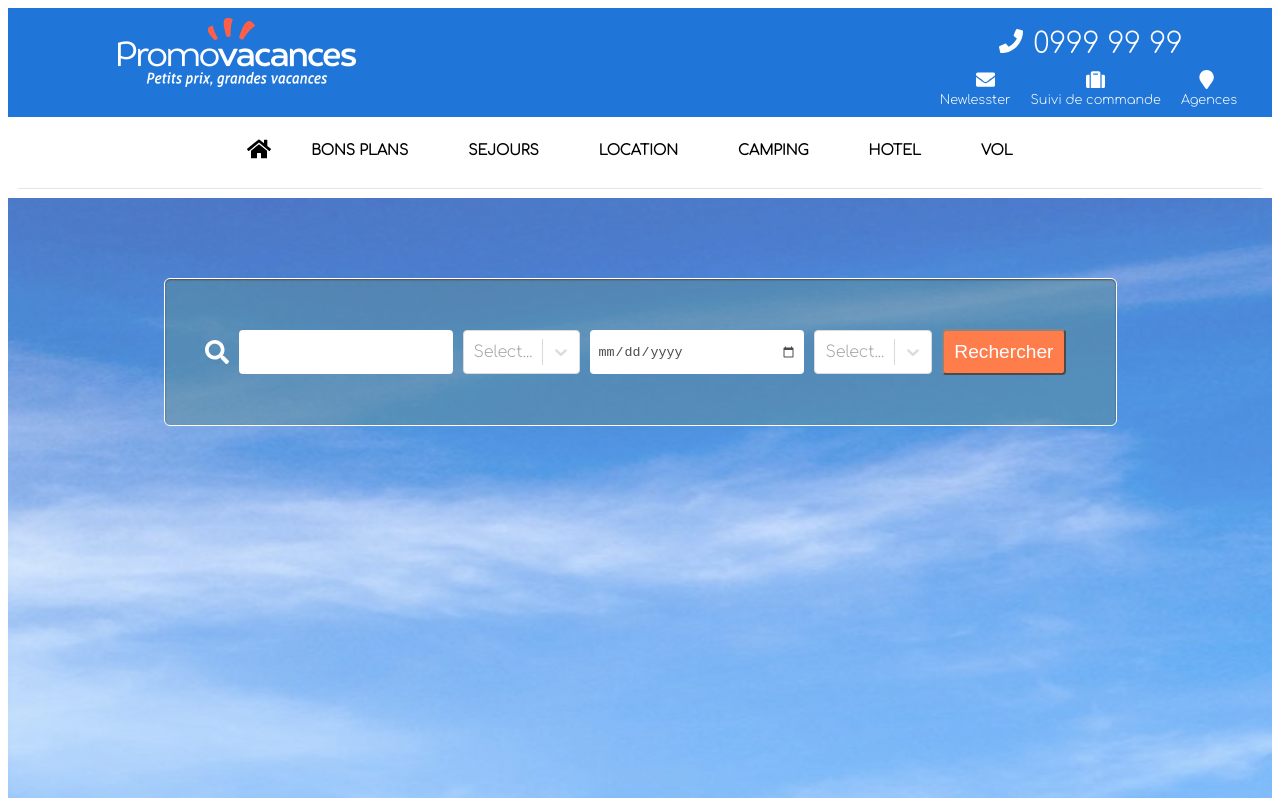
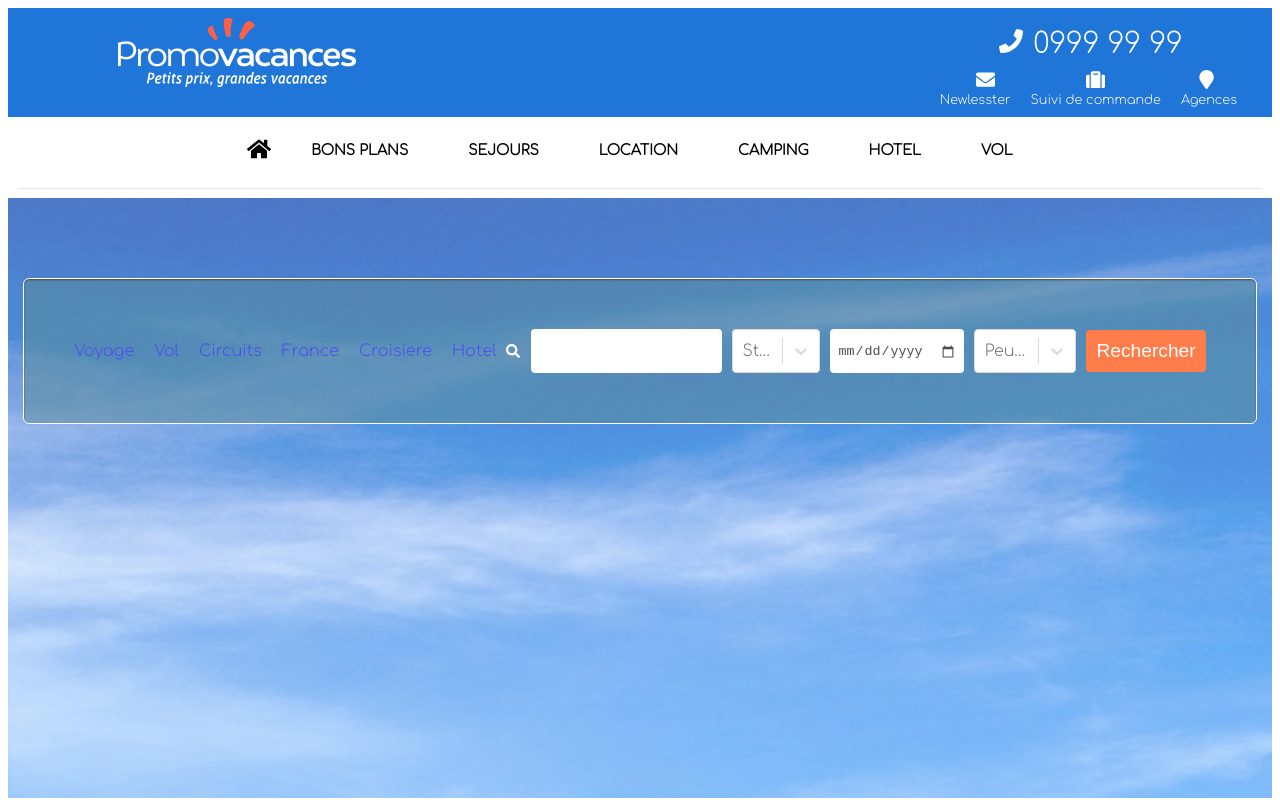
Before and after one commit to isager1/cheNet, a React (Create React App) app in the folder client/: page / in a window 1280 px wide. Built offline with nearby package versions, Linux system fonts and the light colour scheme; a web font is replaced by a local one.

Commit message:
change the option select

```diff
--- a/client/src/BodyUp.css
+++ b/client/src/BodyUp.css
@@ -38,10 +38,12 @@ button {
     background-color: orangered;
     color: white;
     font-size: 1.2em;
+    outline: none;
+    border: none;
 }
 
 button:hover {
-    background-color: rgb(236, 67, 16);
+    background-color: rgb(182, 46, 4);
 }
 
 .loupe {
--- a/client/src/BodyUp.js
+++ b/client/src/BodyUp.js
@@ -1,28 +1,9 @@
 import './BodyUp.css'
 import { FaHome, FaPhone, FaEnvelope, FaMapMarker, FaSuitcase, FaSearch } from 'react-icons/fa';
 import Select from 'react-select';
+import React, { useState } from 'react';
 
-const villes = [
-    { label: "Paris", value: 1 },
-    { label: "Strasbourg", value: 2 },
-    { label: "Bruxelles", value: 3 },
-    { label: "Lille", value: 4 },
-    { label: "Metz", value: 5 },
-    { label: "Nice", value: 6 },
-    { label: "Nantes", value: 7 },
-    { label: "Toulouse", value: 8 },
-    { label: "Bordeaux", value: 9 },
-    { label: "Barcelone", value: 10 },
-    { label: "Rome", value: 11 },
-];
 
-const temps = [
-    { label: "Peu m'importe", value: 1 },
-    { label: "Week-end (jusqu'a 5 jours)", value: 2 },
-    { label: "1 semaine (6 a 11 jours)", value: 3 },
-    { label: "2 semaine (12 a 19 jours)", value: 4 },
-    { label: "Sejour long (20 jours et plus)", value: 5 },
-]
 
 // const types = [
 //     { label: "Sejours tout compris", value: 1 },
@@ -31,22 +12,57 @@ const temps = [
 //     { label: "Hotels Clubs", value: 4 },
 // ]
 
+const villes = [
+    { value: 'Paris', label: 'Paris' },
+    { value: 'Strasbourg', label: 'Strasbourg' },
+    { value: 'Bruxelles', label: 'Bruxelles' },
+    { value: 'Lille', label: 'Lille' },
+    { value: 'Metz', label: 'Metz' },
+    { value: 'Nice', label: 'Nice' },
+    { value: 'Nantes', label: 'Nantes' },
+    { value: 'Toulouse', label: 'Toulouse' },
+    { value: 'Bordeaux', label: 'Bordeaux' },
+    { value: 'Barcelone', label: 'Barcelone' },
+    { value: 'Rome', label: 'Rome' },
+  ];
+
+  const temps = [
+    { value: "Peu m'importe", label: "Peu m'importe" },
+    { value: "Week-end (jusqu'a 5 jours)", label: "Week-end" },
+    { value: "1 semaine (6 a 11 jours)", label: "1 semaine" },
+    { value: "2 semaine (12 a 19 jours)", label: "2 semaine" },
+    { value: "Sejour long (20 jours et plus)", label: "Sejour long" },
+  ];
+
+
 const BodyUp = () => {
+
+    const [selectedVilles, setSelectedVilles] = useState(villes[1]);
+    const [selectedTemps, setSelectedTemps] = useState(temps[0]);
+
+
+
     return (
         <div>
             <div className="bodyContainer">
                 <div className="searchCont">
                     <form id="search">
-                        {/* <a href="#">Voyage</a>
+                        <a href="#">Voyage</a>
                         <a href="#">Vol</a>
                         <a href="#">Circuits</a>
                         <a href="#">France</a>
                         <a href="#">Croisiere</a>
-                        <a href="#">Hotel</a> */}
+                        <a href="#">Hotel</a>
                         <FaSearch className="loupe" /><input type="text" name="search" />
-                        <Select options={villes} />
+                        <Select
+                             defaultValue={selectedVilles}
+                             onChange={setSelectedVilles}
+                             options={villes}/>
                         <input type="date" />
-                        <Select options={temps} />
+                        <Select
+                             defaultValue={selectedTemps}
+                             onChange={setSelectedTemps}
+                             options={temps}/>
                         <button type="submit">Rechercher</button>
                     </form>
                 </div>
```
Also changed, not shown: 1 other file (tests, documents, lock files or other folders).
